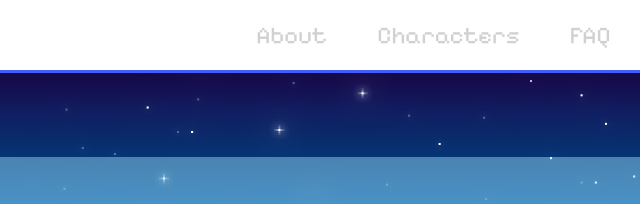
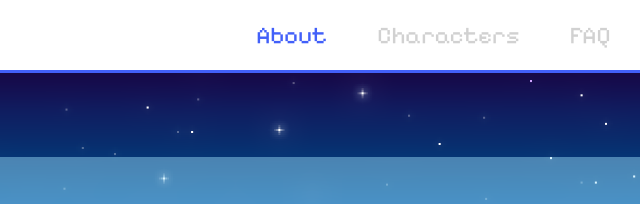
Before and after one commit to crindshelter/landing-page, a plain HTML site: page index.html in a window 1280 px wide. In both pictures the pointer is over the link "About". Shown: the top 204 px of the page, 480-1120 px from the left. Drawn offline with Linux system fonts and the light colour scheme.

Commit message:
Added basic animation for Navigation Bar

```diff
--- a/style.css
+++ b/style.css
@@ -70,6 +70,11 @@ nav ul {
 nav ul a {
     color: var(--white-color);
     font-size: 1.5em;
+    transition: all 0.3s;
+}
+
+nav ul a:hover {
+    color: var(--secondary-color)
 }
 
 /* HERO SECTION STYLE */
```
